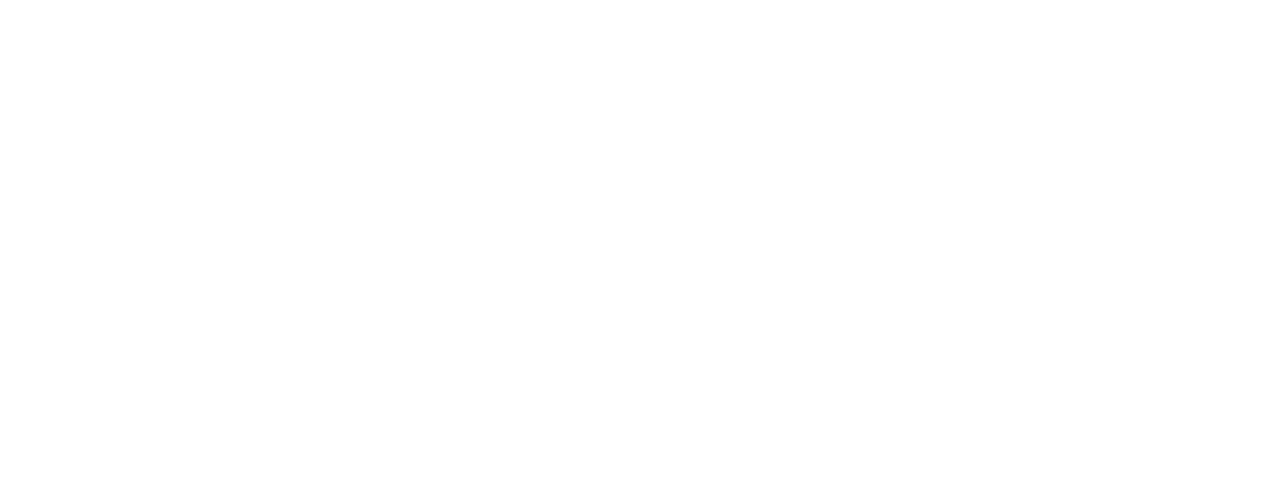
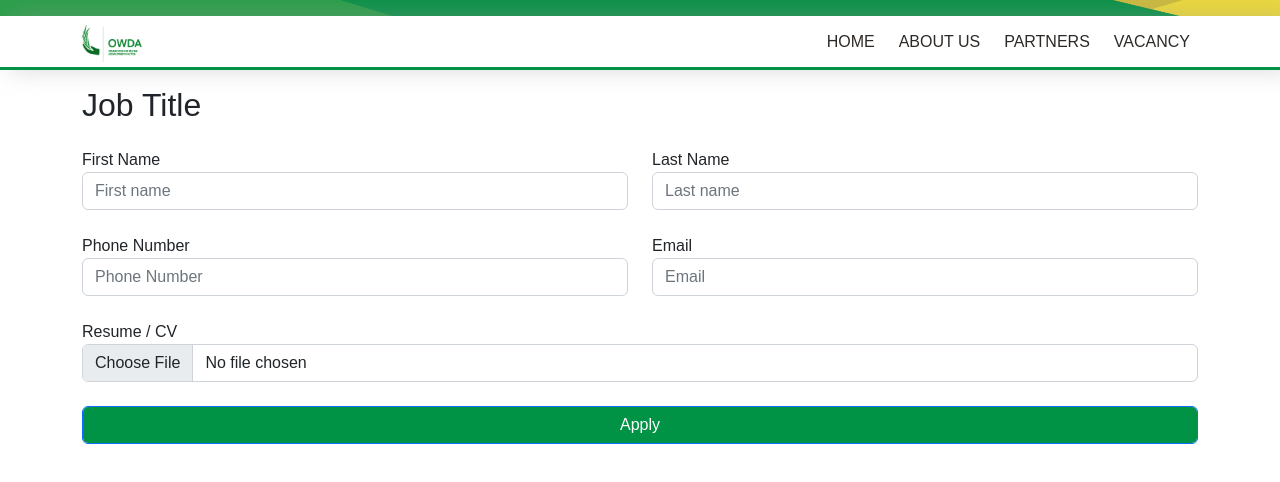
Before and after one commit to kalebmelaku/SRSRTB, a React (Vite) app: page /apply in a window 1280 px wide. Before the commit this address had no page. Shown: the top 482 px of the page. Built offline with nearby package versions, Linux system fonts and the light colour scheme.

Commit message:
OWDA-PMS

```diff
--- a/package.json
+++ b/package.json
@@ -18,6 +18,7 @@
     "jquery": "^3.6.4",
     "popper.js": "^1.16.1",
     "react": "^18.2.0",
+    "react-bootstrap": "^2.7.4",
     "react-dom": "^18.2.0",
     "react-router-dom": "^6.11.0"
   },
--- a/src/App.jsx
+++ b/src/App.jsx
@@ -23,6 +23,7 @@
 import {Route, Routes} from 'react-router-dom'
 import Home from './pages/home'
 import Jobs from './pages/job'
+import JobApplicationForm from './pages/apply'
 
 export default function App(){
   return (
@@ -30,6 +31,7 @@
       <Routes>
         <Route path='/' element={<Home />}/>
         <Route path='/jobs' element={<Jobs />}/>
+        <Route path='/apply' element={<JobApplicationForm/>} />
       </Routes>
     </>
   )
--- a/src/components/navbar.jsx
+++ b/src/components/navbar.jsx
@@ -2,10 +2,10 @@
 export default function NavBar(){
     return (
         <>
-             <nav className="navbar navbar-expand-lg sticky-top bg-body-tertiary" id="navbar">
+             <nav className="navbar py-0 navbar-expand-lg sticky-top bg-body-tertiary" id="navbar">
         <div className="container-sm">
             <a href="/" className="navbar-brand">
-                <img src={logo} alt="logo" width="100" height="" className="d-inline-block align-text-top" />
+                <img src={logo} alt="logo" width="60" height="" className="d-inline-block align-text-top" />
             </a>
             <button className="navbar-toggler" type="button" data-bs-toggle="collapse" data-bs-target="#navbarCollapse"
                 aria-controls="navbarSupportedContent" aria-expanded="false" aria-label="Toggle navigation">
@@ -14,24 +14,25 @@
             <div className="collapse navbar-collapse" id="navbarCollapse">
                 <div className="navbar-nav ms-auto"></div>
                 <div className="navbar-nav">
-                    <ul className="navbar-nav d-flex align-items-center justify-content-center">
-                        <li className="nav-item">
-                            <a href="#carouselExampleCaptions" className="nav-item nav-link">HOME</a>
+                    <ul  className="navbar-nav d-flex align-items-center justify-content-center">
+                        <li  className="nav-item">
+                            <a href="/" className="nav-link py-0">HOME</a>
                         </li>
-                        <li className="nav-item ">
-                            <a className="nav-link" href="#about" aria-expanded="false">
+                        <li  className="nav-item ">
+                            <a className="nav-link py-0" href="/#about" aria-expanded="false">
                                 ABOUT US
                             </a>
+
                         </li>
-                        <li className="nav-item ">
-                            <a className="nav-link" href="#partners" aria-expanded="false">
+                        <li  className="nav-item ">
+                            <a className="nav-link py-0" href="/#partners" aria-expanded="false">
                                 PARTNERS
                             </a>
                         </li>
-                        <li className="nav-item ">
+                        <li  className="nav-item ">
                         </li>
-                        <li className="nav-item ">
-                            <a className="nav-link" href="#vacancy">
+                        <li  className="nav-item ">
+                            <a className="nav-link py-0" href="/#vacancy">
                                 VACANCY
                             </a>
                         </li>
--- a/src/components/vacancy.jsx
+++ b/src/components/vacancy.jsx
@@ -12,7 +12,7 @@
                         <h6 className="card-subtitle mb-2 text-body-secondary">2023-04-29</h6>
                         <p className="card-text">Some quick example text to build on the card title and make up the bulk of the
                             cards content.</p>
-                    <a href="#" className="btn card-link">Apply</a>
+                    <Link to="/apply" className="btn card-link">Apply</Link>
                     {/* <a href="./job_detail.html" className="btn card-link">Read More</a> */}
                     <Link to="/jobs" className="btn card-link">Read More</Link>
                 </div>
@@ -23,7 +23,7 @@
                     <h6 className="card-subtitle mb-2 text-body-secondary">2023-04-29</h6>
                     <p className="card-text">Some quick example text to build on the card title and make up the bulk of the
                         cards content.</p>
-                        <a href="#" className="btn card-link">Apply</a>
+                        <Link to="/apply" className="btn card-link">Apply</Link>
                          {/* <a href="./job_detail.html" className="btn card-link">Read More</a> */}
                     <Link to="/jobs" className="btn card-link">Read More</Link>
                     </div>
@@ -34,7 +34,7 @@
                         <h6 className="card-subtitle mb-2 text-body-secondary">2023-04-29</h6>
                         <p className="card-text">Some quick example text to build on the card title and make up the bulk of the
                             cards content.</p>
-                            <a href="#" className="btn card-link">Apply</a>
+                            <Link to="/apply" className="btn card-link">Apply</Link>
                              {/* <a href="./job_detail.html" className="btn card-link">Read More</a> */}
                     <Link to="/jobs" className="btn card-link">Read More</Link>
                         </div>
@@ -45,7 +45,7 @@
                             <h6 className="card-subtitle mb-2 text-body-secondary">2023-04-29</h6>
                             <p className="card-text">Some quick example text to build on the card title and make up the bulk of the
                                 cards content.</p>
-                                <a href="#" className="btn card-link">Apply</a>
+                                <Link to="/apply" className="btn card-link">Apply</Link>
                                  {/* <a href="./job_detail.html" className="btn card-link">Read More</a> */}
                     <Link to="/jobs" className="btn card-link">Read More</Link>
                             </div>
--- a/src/pages/apply.jsx
+++ b/src/pages/apply.jsx
@@ -0,0 +1,111 @@
+/* eslint-disable no-unused-vars */
+import React, { useState } from "react";
+import { Form, Button } from "react-bootstrap";
+import Banner from "../components/banner";
+import NavBar from "../components/navbar";
+
+const JobApplicationForm = () => {
+  const [name, setName] = useState("");
+  const [email, setEmail] = useState("");
+  const [phone, setPhone] = useState("");
+  const [resume, setResume] = useState(null);
+
+  const handleSubmit = (event) => {
+    event.preventDefault();
+    // Handle form submission here
+  };
+
+  return (
+    <>
+      <Banner />
+      <NavBar />
+      <div className="container-sm">
+        <div className="title my-3">
+          <h2 className="title">Job Title</h2>
+        </div>
+        <form action="" >
+          <div className="row my-4">
+            <div className="col-sm-6 mb-3 mb-sm-0">
+              <label className="form-check-label" htmlFor="fname">
+                First Name
+              </label>
+              <input
+                type="text"
+                className="form-control"
+                placeholder="First name"
+                aria-label="First name"
+                id="fname"
+                required
+              />
+            </div>
+            <div className="col-sm-6">
+              <label className="form-check-label" htmlFor="lname">
+                Last Name
+              </label>
+              <input
+                type="text"
+                className="form-control"
+                placeholder="Last name"
+                aria-label="Last name"
+                id="lname"
+                required
+              />
+            </div>
+          </div>
+          <div className="row my-4">
+          <div className="col-sm-6 mb-3 mb-sm-0">
+              <label className="form-check-label" htmlFor="phone">
+                Phone Number
+              </label>
+              <input
+                type="text"
+                className="form-control"
+                placeholder="Phone Number"
+                aria-label="Phone Number"
+                id="phone"
+                required
+              />
+            </div>
+            <div className="col-sm-6">
+              <label className="form-check-label" htmlFor="email">
+                Email
+              </label>
+              <input
+                type="email"
+                className="form-control"
+                placeholder="Email"
+                aria-label="Email"
+                id="email"
+              />
+            </div>
+          </div>
+          <div className="row">
+            <div className="col">
+              <label className="form-check-label" htmlFor="resume">
+                Resume / CV
+              </label>
+              <input
+                type="file"
+                className="form-control"
+                placeholder="Resume / CV"
+                aria-label="Resume / CV"
+                id="resume"
+                accept=".pdf,.doc,.docx,application/msword,application/vnd.openxmlformats-officedocument.wordprocessingml.document"
+                required
+              />
+            </div>
+
+          </div>
+          <div className="row">
+            <div className="col">
+            <input className="btn btn-primary my-4 form-control" type="submit" value="Apply" />
+            </div>
+          </div>
+        </form>
+      </div>
+      {/* <Banner/> */}
+    </>
+  );
+};
+
+export default JobApplicationForm;
--- a/src/pages/job.jsx
+++ b/src/pages/job.jsx
@@ -58,7 +58,7 @@
                                 <li className="py-2 fs-5"><FontAwesomeIcon icon={faCalendar}/> deadline to
                                     apply</li>
                             </ul>
-                            <a href="./apply.html" className="btn">Apply</a>
+                            <a href="./apply" className="btn">Apply</a>
                         </div>
                     </div>
                     <div className="about my-4">
--- a/src/style/main.css
+++ b/src/style/main.css
@@ -53,6 +53,7 @@
 }
 .banner img {
   width: 100%;
+  height: 1rem;
   display: block;
 }
 
--- a/src/style/main.scss
+++ b/src/style/main.scss
@@ -3,6 +3,7 @@
 .banner {
     img {
         width: 100%;
+        height: 1rem;
         display: block;
     }
 }
```
Also changed, not shown: 2 other files (tests, documents, lock files or other folders).
